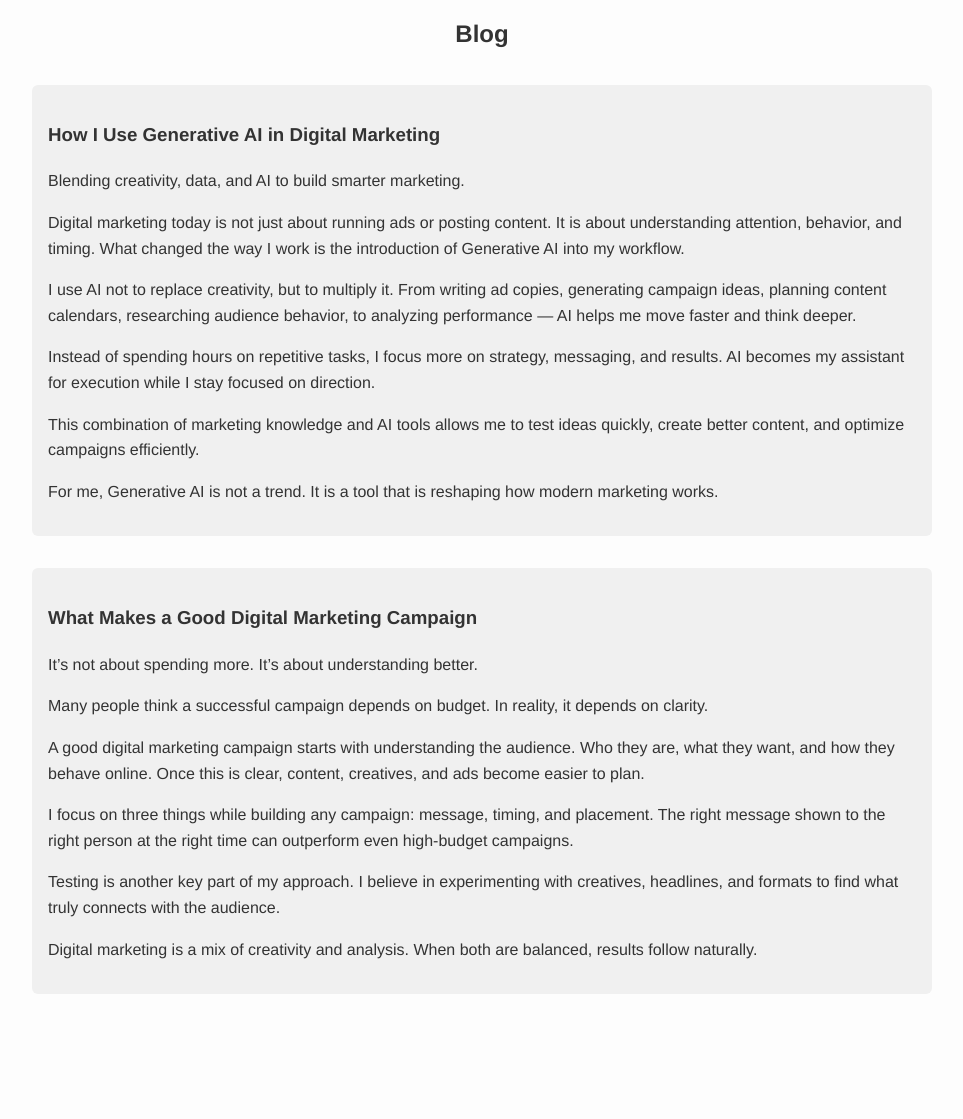
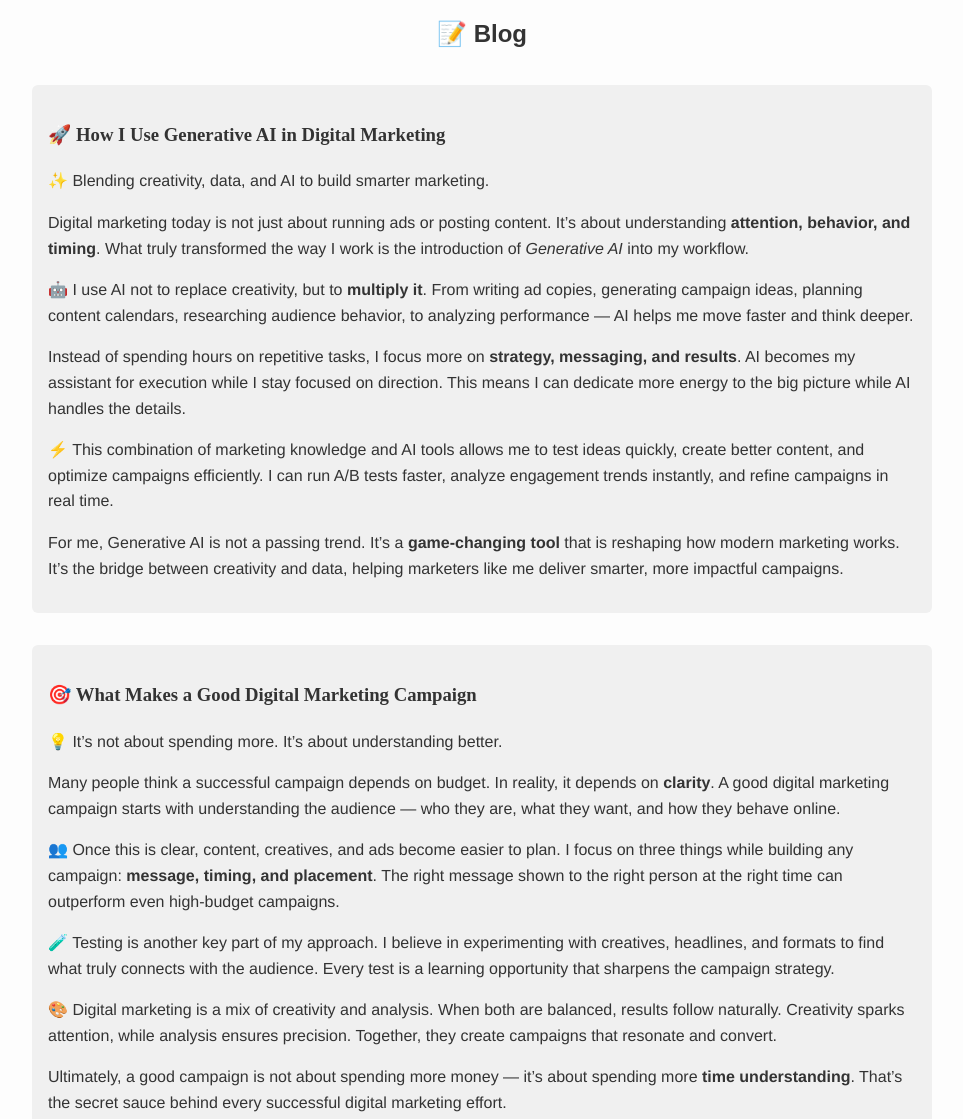
Before and after one commit to Roooounq/my-website, a plain HTML site: page index.html in a window 1280 px wide. Shown: the part 2300-3419 px from the top of the page, without its empty margins (158-1121 px from the left). Drawn offline with Linux system fonts and the light colour scheme.

Commit message:
Enhance blog section with styled headings and refined text
Updated blog section headings and content for better readability and engagement.

```diff
--- a/index.html
+++ b/index.html
@@ -72,39 +72,47 @@
   </section>
 
   <!-- Blog Section -->
-  <!-- Blog Section -->
 <section id="blog" class="section">
-  <h2>Blog</h2>
+  <h2 style="font-family: 'Poppins', sans-serif;">📝 Blog</h2>
   <div class="blog-list">
 
     <!-- Blog Post 1 -->
     <article class="blog-post">
-      <h3>How I Use Generative AI in Digital Marketing</h3>
-      <p class="excerpt">Blending creativity, data, and AI to build smarter marketing.</p>
+      <h3 style="font-family: 'Lora', serif;">🚀 How I Use Generative AI in Digital Marketing</h3>
+      <p class="excerpt">✨ Blending creativity, data, and AI to build smarter marketing.</p>
       <div class="content">
-        <p>Digital marketing today is not just about running ads or posting content. It is about understanding attention, behavior, and timing. What changed the way I work is the introduction of Generative AI into my workflow.</p>
-        <p>I use AI not to replace creativity, but to multiply it. From writing ad copies, generating campaign ideas, planning content calendars, researching audience behavior, to analyzing performance — AI helps me move faster and think deeper.</p>
-        <p>Instead of spending hours on repetitive tasks, I focus more on strategy, messaging, and results. AI becomes my assistant for execution while I stay focused on direction.</p>
-        <p>This combination of marketing knowledge and AI tools allows me to test ideas quickly, create better content, and optimize campaigns efficiently.</p>
-        <p>For me, Generative AI is not a trend. It is a tool that is reshaping how modern marketing works.</p>
+        <p>Digital marketing today is not just about running ads or posting content. It’s about understanding <strong>attention, behavior, and timing</strong>. What truly transformed the way I work is the introduction of <em>Generative AI</em> into my workflow.</p>
+
+        <p>🤖 I use AI not to replace creativity, but to <strong>multiply it</strong>. From writing ad copies, generating campaign ideas, planning content calendars, researching audience behavior, to analyzing performance — AI helps me move faster and think deeper.</p>
+
+        <p>Instead of spending hours on repetitive tasks, I focus more on <strong>strategy, messaging, and results</strong>. AI becomes my assistant for execution while I stay focused on direction. This means I can dedicate more energy to the big picture while AI handles the details.</p>
+
+        <p>⚡ This combination of marketing knowledge and AI tools allows me to test ideas quickly, create better content, and optimize campaigns efficiently. I can run A/B tests faster, analyze engagement trends instantly, and refine campaigns in real time.</p>
+
+        <p>For me, Generative AI is not a passing trend. It’s a <strong>game-changing tool</strong> that is reshaping how modern marketing works. It’s the bridge between creativity and data, helping marketers like me deliver smarter, more impactful campaigns.</p>
       </div>
     </article>
 
     <!-- Blog Post 2 -->
     <article class="blog-post">
-      <h3>What Makes a Good Digital Marketing Campaign</h3>
-      <p class="excerpt">It’s not about spending more. It’s about understanding better.</p>
+      <h3 style="font-family: 'Lora', serif;">🎯 What Makes a Good Digital Marketing Campaign</h3>
+      <p class="excerpt">💡 It’s not about spending more. It’s about understanding better.</p>
       <div class="content">
-        <p>Many people think a successful campaign depends on budget. In reality, it depends on clarity.</p>
-        <p>A good digital marketing campaign starts with understanding the audience. Who they are, what they want, and how they behave online. Once this is clear, content, creatives, and ads become easier to plan.</p>
-        <p>I focus on three things while building any campaign: message, timing, and placement. The right message shown to the right person at the right time can outperform even high-budget campaigns.</p>
-        <p>Testing is another key part of my approach. I believe in experimenting with creatives, headlines, and formats to find what truly connects with the audience.</p>
-        <p>Digital marketing is a mix of creativity and analysis. When both are balanced, results follow naturally.</p>
+        <p>Many people think a successful campaign depends on budget. In reality, it depends on <strong>clarity</strong>. A good digital marketing campaign starts with understanding the audience — who they are, what they want, and how they behave online.</p>
+
+        <p>👥 Once this is clear, content, creatives, and ads become easier to plan. I focus on three things while building any campaign: <strong>message, timing, and placement</strong>. The right message shown to the right person at the right time can outperform even high-budget campaigns.</p>
+
+        <p>🧪 Testing is another key part of my approach. I believe in experimenting with creatives, headlines, and formats to find what truly connects with the audience. Every test is a learning opportunity that sharpens the campaign strategy.</p>
+
+        <p>🎨 Digital marketing is a mix of creativity and analysis. When both are balanced, results follow naturally. Creativity sparks attention, while analysis ensures precision. Together, they create campaigns that resonate and convert.</p>
+
+        <p>Ultimately, a good campaign is not about spending more money — it’s about spending more <strong>time understanding</strong>. That’s the secret sauce behind every successful digital marketing effort.</p>
       </div>
     </article>
 
   </div>
 </section>
+
 
 
   <!-- Contact Section -->
```
